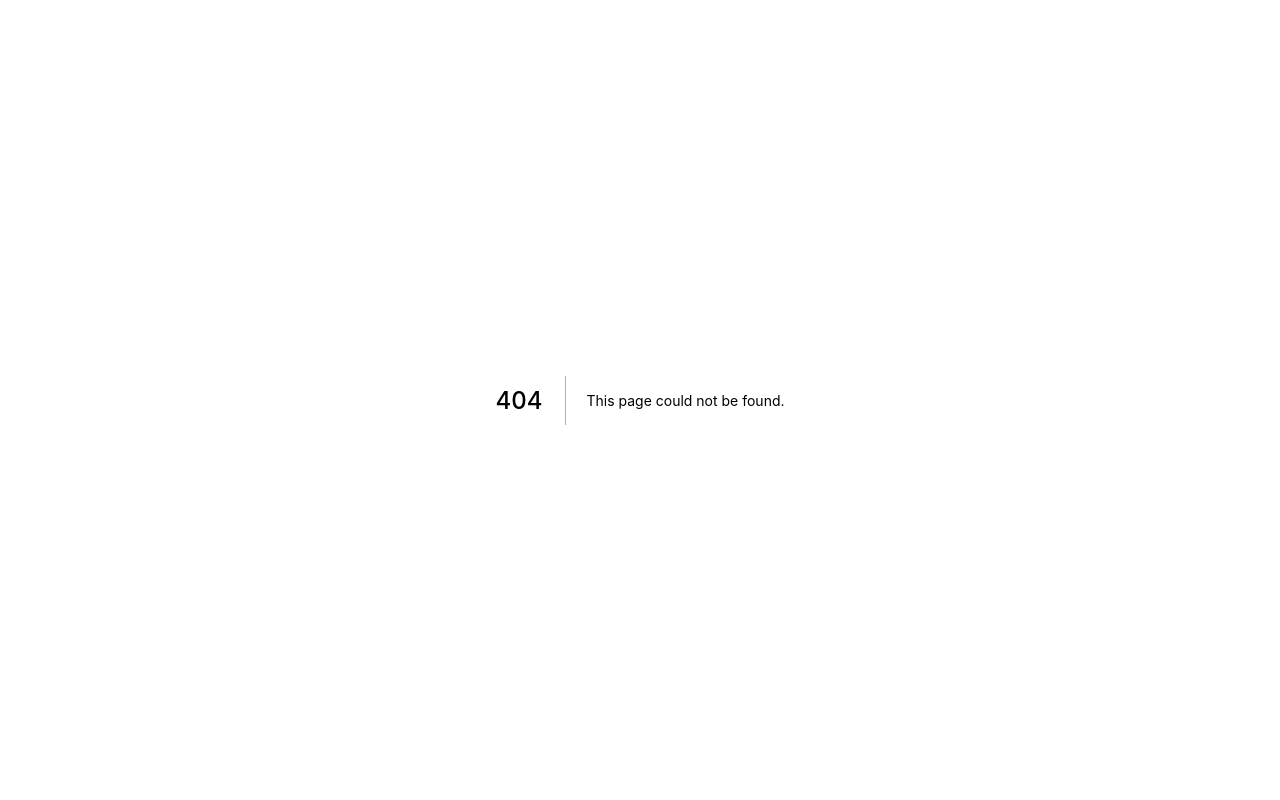
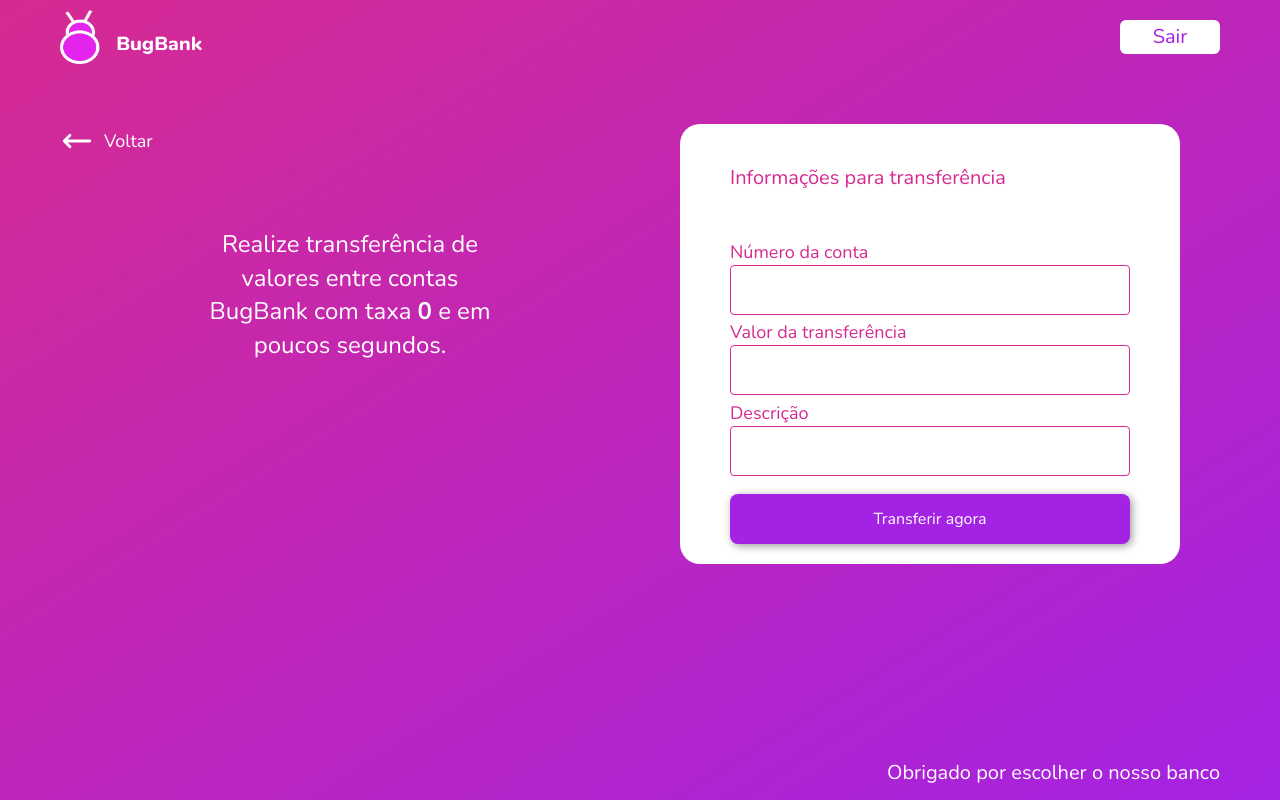
Before and after one commit to jhonatasmatos/bugbank-ui, a Next.js app: page /transfer in a window 1280 px wide. Before the commit this address had no page. Built offline with nearby package versions, Linux system fonts and the light colour scheme.

Commit message:
feat: finished transfer screen

```diff
--- /dev/null
+++ b/src/pages/transfer/index.jsx
@@ -0,0 +1,248 @@
+import { useState } from 'react'
+import { useRouter } from 'next/router'
+import Image from 'next/image'
+import { HiOutlineArrowNarrowLeft } from 'react-icons/hi'
+import styled, { css } from 'styled-components'
+
+import LinkText from '../../components/LinkText'
+import InputText from '../../components/InputText'
+
+function Transfer() {
+  const [accountNumber, setAccountNumber] = useState('')
+  const [transferValue, setTransferValue] = useState('')
+  const [description, setDescription] = useState('')
+  const router = useRouter()
+
+  const handleBackButton = () => {
+    router.back()
+  }
+
+  const handleTransfer = () => {
+    console.log('transferindo o valor: ', transferValue)
+  }
+
+  return (
+    <Container>
+
+      <Header>
+        <Image src='/imgs/bugbank.png' width='150' height='54' />
+        <ContainerLink>
+          <LinkText href='/'>Sair</LinkText>
+        </ContainerLink>
+      </Header>
+
+      <ContainerTexts>
+        <ContainerBackButton>
+          <HiOutlineArrowNarrowLeft size={34} style={{ color: '#fff' }} />
+          <BackText onClick={handleBackButton} href='/'>Voltar</BackText>
+        </ContainerBackButton>
+
+        <TextInformation>
+          Realize transferência de valores entre contas BugBank com taxa <span>0</span> e em poucos segundos.
+        </TextInformation>
+      </ContainerTexts>
+
+      <ContainerForm>
+        <Form>
+          <FormTitle>Informações para transferência</FormTitle>
+
+          <InputText value={accountNumber} onChange={(t) => setAccountNumber(t.target.value)} label='Número da conta' type='number' />
+          <InputText value={transferValue} onChange={(t) => setTransferValue(t.target.value)} label='Valor da transferência' type='number' />
+          <InputText value={description} onChange={(t) => setDescription(t.target.value)} label='Descrição' type='text' />
+
+          <Button onClick={handleTransfer} secondary>Transferir agora</Button>
+        </Form>
+      </ContainerForm>
+
+      <Footer>
+        <Text>Obrigado por escolher o nosso banco</Text>
+      </Footer>
+    </Container>
+  )
+}
+
+const Container = styled.div`
+  height: 100vh;
+  width: 100vw;
+  padding: 0 6rem;
+  display: grid;
+  grid-template-columns: 1fr 1fr;
+  grid-template-rows: 7.4rem auto 5.4rem;
+  grid-template-areas:
+    "header header"
+    "texts form"
+    "footer footer";
+
+  background-image: linear-gradient(
+    to right bottom, ${(props) => props.theme.colors.primary}, ${(props) => props.theme.colors.secondary});
+
+    @media(max-width: 780px){
+      display: flex;
+      flex-direction: column;
+      height: 100%;
+    }
+`
+
+const Header = styled.div`
+  display: flex;
+  width: 100%;
+  box-sizing: border-box;
+  justify-content: space-between;
+  align-items: center;
+
+  grid-area: header;
+
+  @media(max-width: 600px){
+    margin-top: 1.2rem;
+  }
+`
+
+const ContainerLink = styled.div`
+  display: flex;
+  width: 10rem;
+  height: 3.4rem;
+  border-radius: .6rem;
+  justify-content: center;
+  align-items: center;
+  cursor: pointer;
+
+  background: ${(props) => props.theme.colors.white};
+
+  @media(max-width: 600px){
+    width: 4rem;
+    height: 3rem;
+  }
+`
+
+const ContainerTexts = styled.div`
+  display: flex;
+  width: 100%;
+  height: 80%;
+  flex-direction: column;
+  align-items: center;
+  margin-top: 5rem;
+
+  grid-area: texts;
+`
+
+const ContainerBackButton = styled.div`
+  width: 100%;
+  display: flex;
+  flex-direction: row;
+  align-items: center;
+`
+
+const BackText = styled.a`
+  font-size: 1.8rem;
+  color: ${(props) => props.theme.colors.white};
+  padding-left: 1rem;
+
+  &:hover {
+    opacity: 0.8
+  }
+
+  @media(max-width: 460px){
+    font-size: 1.6rem;
+  }
+`
+
+const Text = styled.p`
+  color: ${(props) => props.theme.colors.white};
+  font-size: 2rem;
+  text-align: center;
+  line-height: 1.4;
+
+  @media(max-width: 780px){
+    font-size: 1.4rem;
+  }
+`
+
+const TextInformation = styled.p`
+  color: ${(props) => props.theme.colors.white};
+  font-size: 2.4rem;
+  text-align: center;
+  line-height: 1.4;
+  max-width: 30rem;
+  margin-top: 7rem;
+
+  span {
+    font-weight: bold;
+  }
+`
+
+const FormTitle = styled.p`
+  color: ${(props) => props.theme.colors.primary};
+  font-size: 2rem;
+`
+
+const ContainerForm = styled.div`
+  display: flex;
+  justify-content: center;
+  grid-area: form;
+`
+
+const Button = styled.a`
+  display: flex;
+  width: 16rem;
+  height: 5rem;
+  border-radius: 0.8rem;
+  margin-top: 1rem;
+  align-items: center;
+  justify-content: center;
+
+  cursor: pointer;
+
+  color: ${(props) => props.theme.colors.white};
+  background: ${(props) => props.theme.colors.primary};
+  filter: drop-shadow(2px 2px 4px rgba(0, 0, 0, 0.4));
+
+  ${props => props.outline && css`
+    color: ${(props) => props.theme.colors.secondary};
+    background: ${(props) => props.theme.colors.white};
+    border: 1px solid ${(props) => props.theme.colors.secondary};`
+  }
+
+  ${props => props.secondary && css`
+    width: 100%;
+    background: ${(props) => props.theme.colors.secondary};`
+  }
+
+  &:hover {
+    opacity: 0.8;
+  }
+
+  @media(max-width: 780px){
+    width: 100%;
+  }
+`
+
+const Form = styled.div`
+  display: flex;
+  flex-direction: column;
+  justify-content: space-between;
+  padding: 2rem 5rem;
+  width: 50rem;
+  height: 44rem;
+  margin-top: 5rem;
+  border-radius: 2rem;
+
+  background: ${(props) => props.theme.colors.white};
+  grid-area: form;
+`
+
+const Footer = styled.div`
+  display:flex;
+  flex-direction: row;
+  width: 100%;
+  padding: 0.5rem 0rem;
+  align-items: center;
+  justify-content: flex-end;
+
+  grid-area: footer;
+
+  @media(max-width: 780px){
+    justify-content: center;
+  }
+`
+
+export default Transfer;
```
